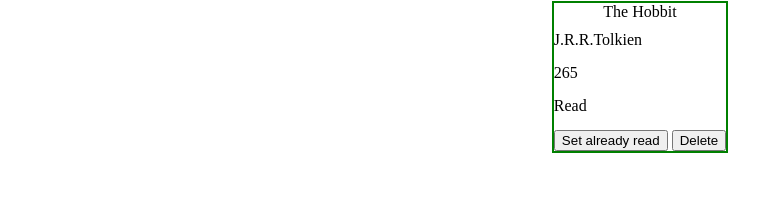
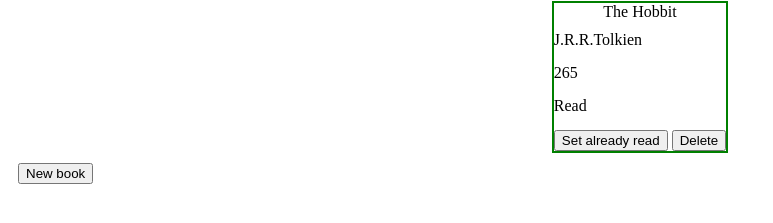
Before and after one commit to AlexandruIordan99/library, a plain HTML site: page index.html in a window 1280 px wide. Shown: the part 87-310 px from the top of the page, without its empty margins (0-773 px from the left). Drawn offline with Linux system fonts and the light colour scheme.

Commit message:
Added new book button

```diff
--- a/index.html
+++ b/index.html
@@ -32,6 +32,9 @@
       </div>
     </div>
   </div>
+  <div class="newBookButton">
+    <button class ="newBook">New book</button>
+  </div>
 </div>
 
 <script src="index.js"></script>
--- a/style.css
+++ b/style.css
@@ -40,6 +40,11 @@
   padding-bottom: 5px;
 }
 
+.newBookButton{
+  align-self: start;
+  padding: 10px;
+}
+
 li{
   list-style: none;
 }
```
Also changed, not shown: index.js (line endings or trailing spaces).
